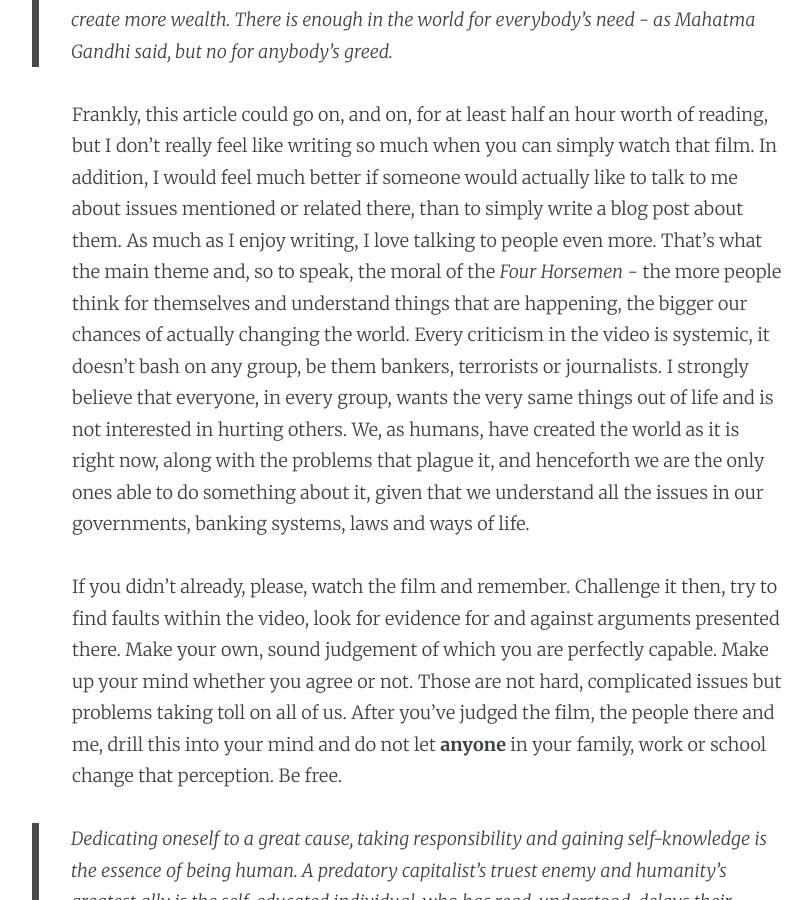
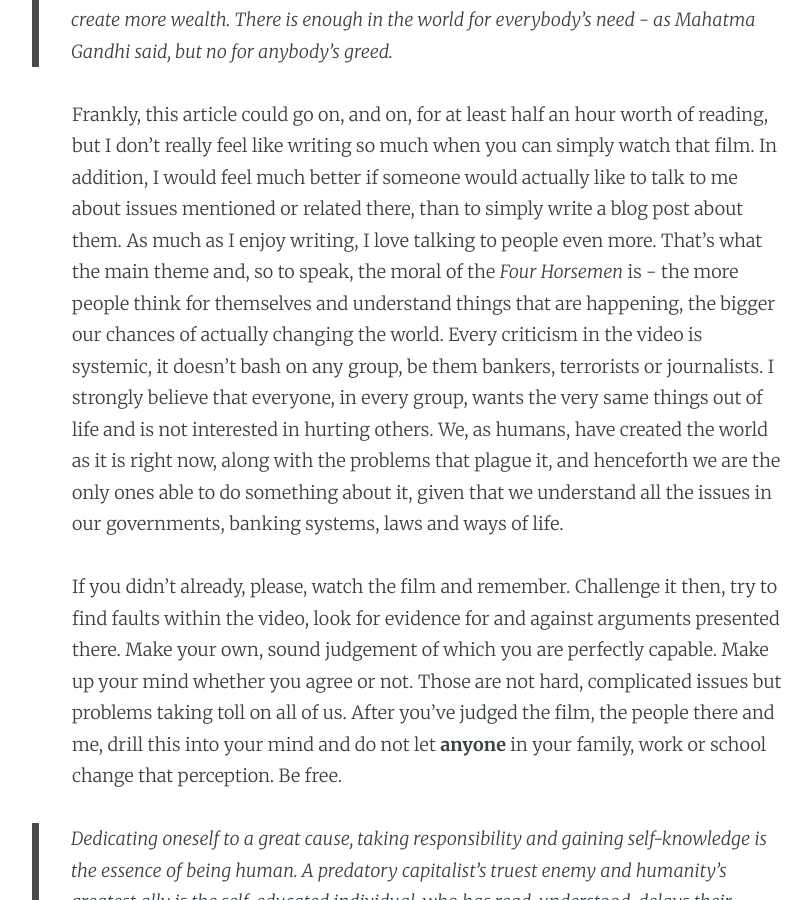
Before and after one commit to detlaff/Old-page, a Jekyll site: the page built from _posts/2014-11-11-four-horsemen.md, in a window 1280 px wide and 900 px high, scrolled down 2671 px. Shown: the whole window, without its empty margins (213-1025 px from the left). Built offline with Jekyll 4.4.1, drawn with Linux system fonts in a browser that asks for light colours; some of the changed text lies outside the part shown.

Commit message:
some typos

```diff
--- a/_posts/2014-11-11-four-horsemen.md
+++ b/_posts/2014-11-11-four-horsemen.md
@@ -22,7 +22,7 @@ The same, at least in principle, is true for schools and, to the lesser extent,
 
 >Greed is the fundamental kind of ingredient for the immoral economy. The problem is not that there is not enough in the world. People say that there is poverty, so we have to create more wealth. There is enough in the world for everybody's need - as Mahatma Gandhi said, but no for anybody's greed.
 
-Frankly, this article could go on, and on, for at least half an hour worth of reading, but I don't really feel like writing so much when you can simply watch that film. In addition, I would feel much better if someone would actually like to talk to me about issues mentioned or related there, than to simply write a blog post about them. As much as I enjoy writing, I love talking to people even more. That's what the main theme and, so to speak, the moral of the *Four Horsemen* - the more people think for themselves and understand things that are happening, the bigger our chances of actually changing the world. Every criticism in the video is systemic, it doesn't bash on any group, be them bankers, terrorists or journalists. I strongly believe that everyone, in every group, wants the very same things out of life and is not interested in hurting others. We, as humans, have created the world as it is right now, along with the problems that plague it, and henceforth we are the only ones able to do something about it, given that we understand all the issues in our governments, banking systems, laws and ways of life.
+Frankly, this article could go on, and on, for at least half an hour worth of reading, but I don't really feel like writing so much when you can simply watch that film. In addition, I would feel much better if someone would actually like to talk to me about issues mentioned or related there, than to simply write a blog post about them. As much as I enjoy writing, I love talking to people even more. That's what the main theme and, so to speak, the moral of the *Four Horsemen* is - the more people think for themselves and understand things that are happening, the bigger our chances of actually changing the world. Every criticism in the video is systemic, it doesn't bash on any group, be them bankers, terrorists or journalists. I strongly believe that everyone, in every group, wants the very same things out of life and is not interested in hurting others. We, as humans, have created the world as it is right now, along with the problems that plague it, and henceforth we are the only ones able to do something about it, given that we understand all the issues in our governments, banking systems, laws and ways of life.
 
 If you didn't already, please, watch the film and remember. Challenge it then, try to find faults within the video, look for evidence for and against arguments presented there. Make your own, sound judgement of which you are perfectly capable. Make up your mind whether you agree or not. Those are not hard, complicated issues but problems taking toll on all of us. After you've judged the film, the people there and me, drill this into your mind and do not let **anyone** in your family, work or school change that perception. Be free.
 
```
Also changed, not shown: other parts of _posts/2014-11-11-four-horsemen.md (+1 -1 lines).
